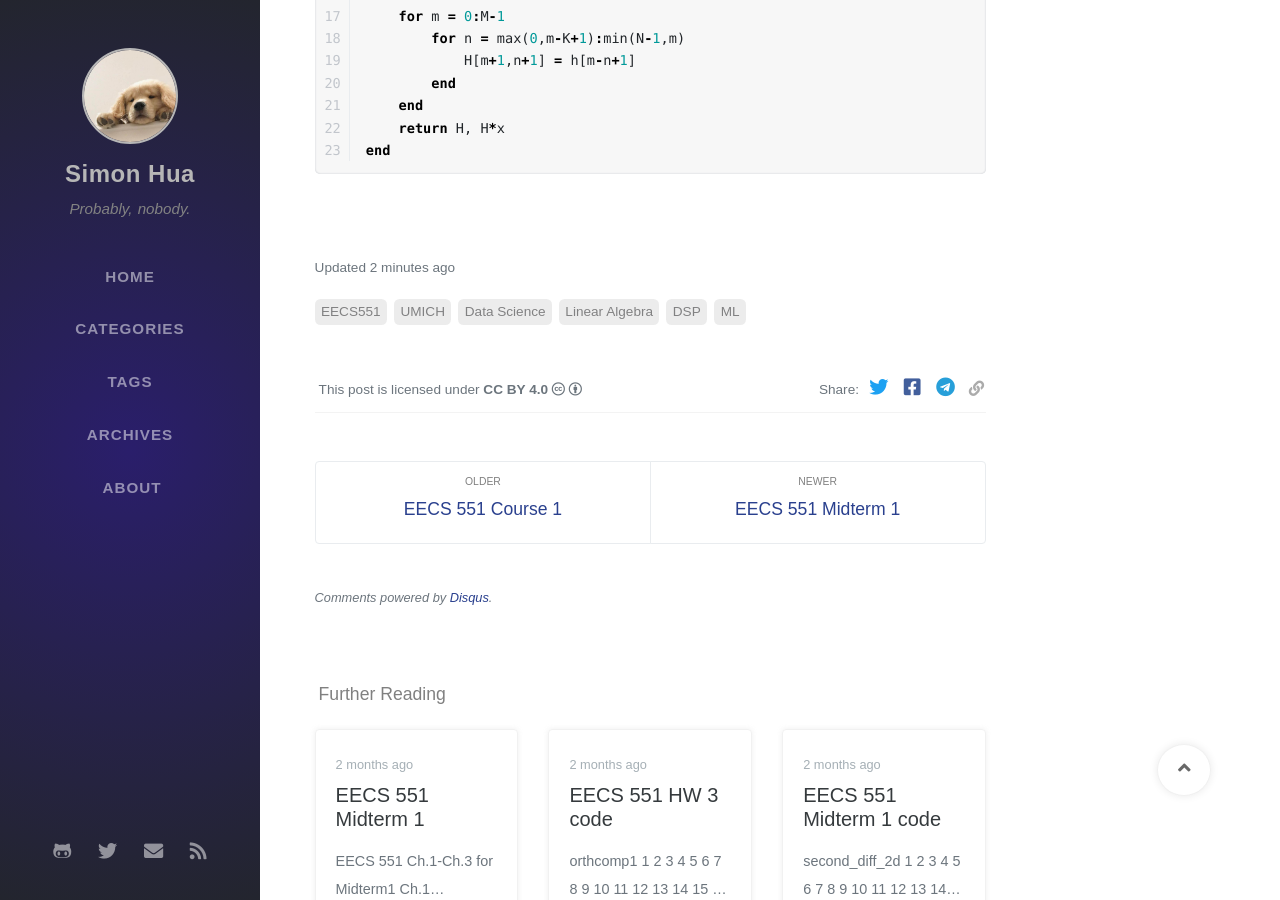
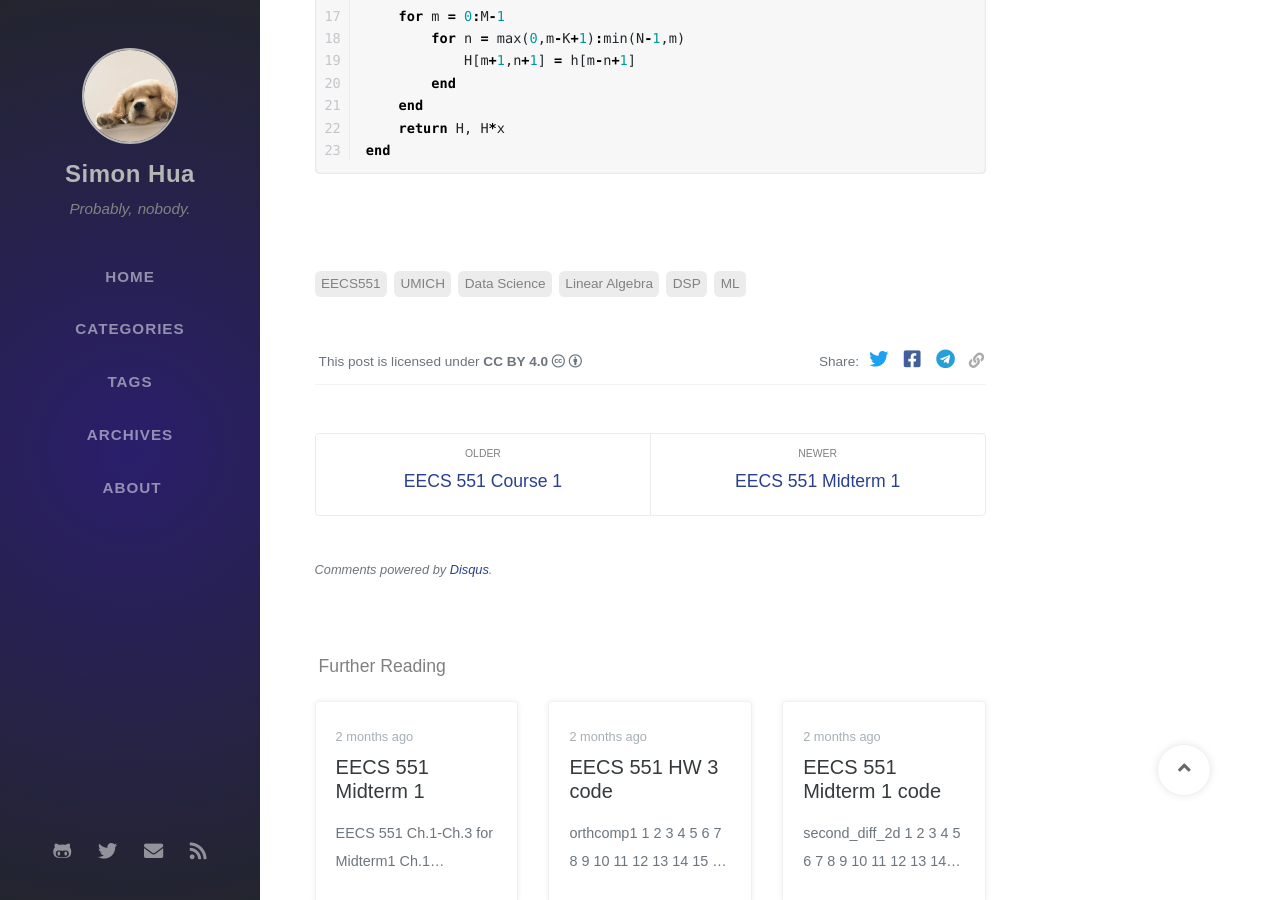
Before and after one commit to Huadous/huadous.github.io, a Jekyll site: the page built from _posts/2020-09-05-EECS-551-HW-1-code.md, in a window 1280 px wide and 900 px high, scrolled down 611 px. Built offline with Jekyll 4.4.1, drawn with Linux system fonts in a browser that asks for light colours; nearby versions of some CDN libraries; some web fonts are replaced; comment, search, counter and statistics services are not loaded; some of the changed lines change nothing that is shown.

Commit message:
Update 2020-09-05-EECS-551-HW-1-code.md

````diff
--- a/_posts/2020-09-05-EECS-551-HW-1-code.md
+++ b/_posts/2020-09-05-EECS-551-HW-1-code.md
@@ -4,7 +4,7 @@ date: 2020-09-05 19:23:01 +0800
 categories: [Learning, UMICH, EECS551]
 tags: [EECS551, UMICH, Data Science, Linear Algebra, DSP, ML]
 seo:
-  date_modified: 2020-12-02 11:06:13 +0800
+  date_modified: 2020-09-05 11:06:13 +0800
 ---
 convolution
 ```julia
````
